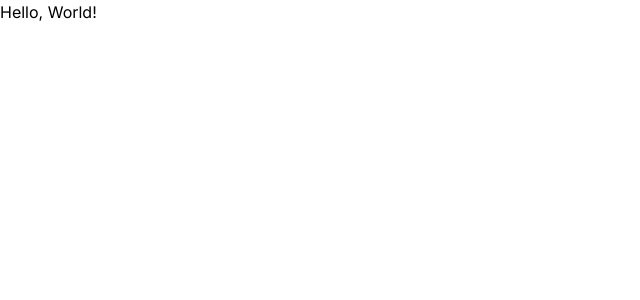
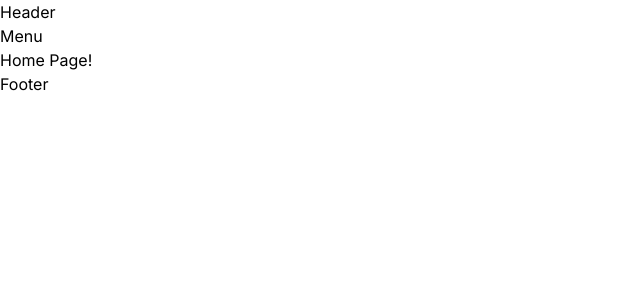
Before and after one commit to telestrial/simply-commerce, a Next.js app: page / in a window 1280 px wide. Shown: the top 300 px of the page, without its empty margins (0-640 px from the left). Built offline with nearby package versions, Linux system fonts and the light colour scheme.

Commit message:
stump some components and stump the README

```diff
--- /dev/null
+++ b/app/_components/Footer.tsx
@@ -0,0 +1,3 @@
+export default function Footer() {
+  return <div>Footer</div>;
+}
--- /dev/null
+++ b/app/_components/Header.tsx
@@ -0,0 +1,3 @@
+export default function Header() {
+  return <div>Header</div>;
+}
--- /dev/null
+++ b/app/_components/Menu.tsx
@@ -0,0 +1,3 @@
+export default function Menu() {
+  return <div>Menu</div>;
+}
--- a/app/layout.tsx
+++ b/app/layout.tsx
@@ -1,6 +1,10 @@
 import type { Metadata } from 'next';
 import { Inter } from 'next/font/google';
 import './globals.css';
+
+import Header from './_components/header';
+import Footer from './_components/Footer';
+import Menu from './_components/Menu';
 
 const inter = Inter({ subsets: ['latin'] });
 
@@ -16,7 +20,12 @@ export default function RootLayout({
 }>) {
   return (
     <html lang='en'>
-      <body className={inter.className}>{children}</body>
+      <body className={inter.className}>
+        <Header />
+        <Menu />
+        {children}
+        <Footer />
+      </body>
     </html>
   );
 }
--- a/app/page.tsx
+++ b/app/page.tsx
@@ -1,3 +1,3 @@
 export default function Home() {
-  return <h1>Hello, World!</h1>;
+  return <h1>Home Page!</h1>;
 }
```
Also changed, not shown: 1 other file (tests, documents, lock files or other folders).
